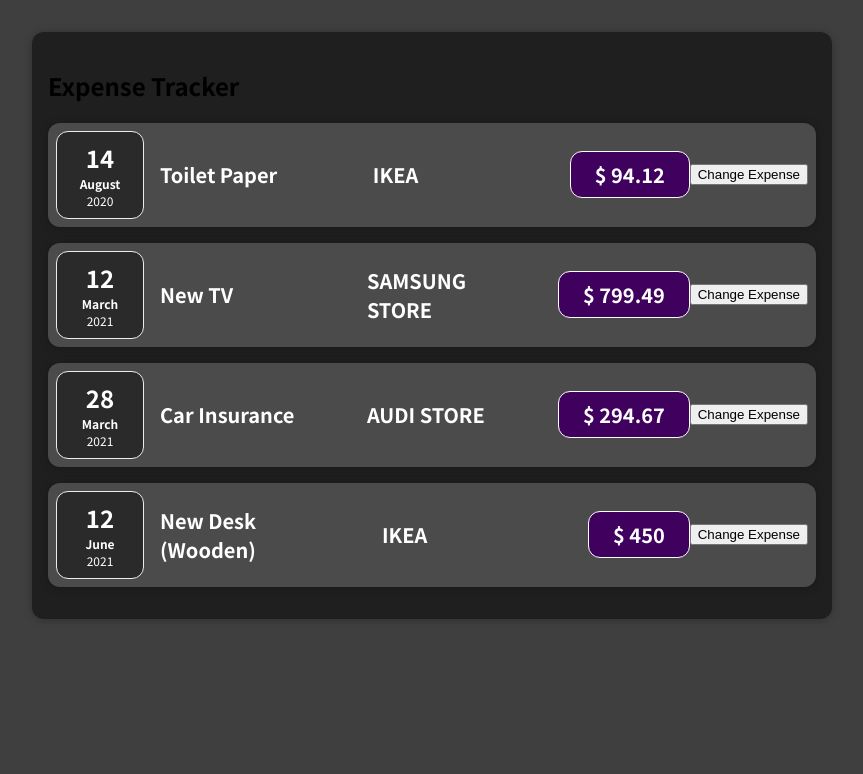
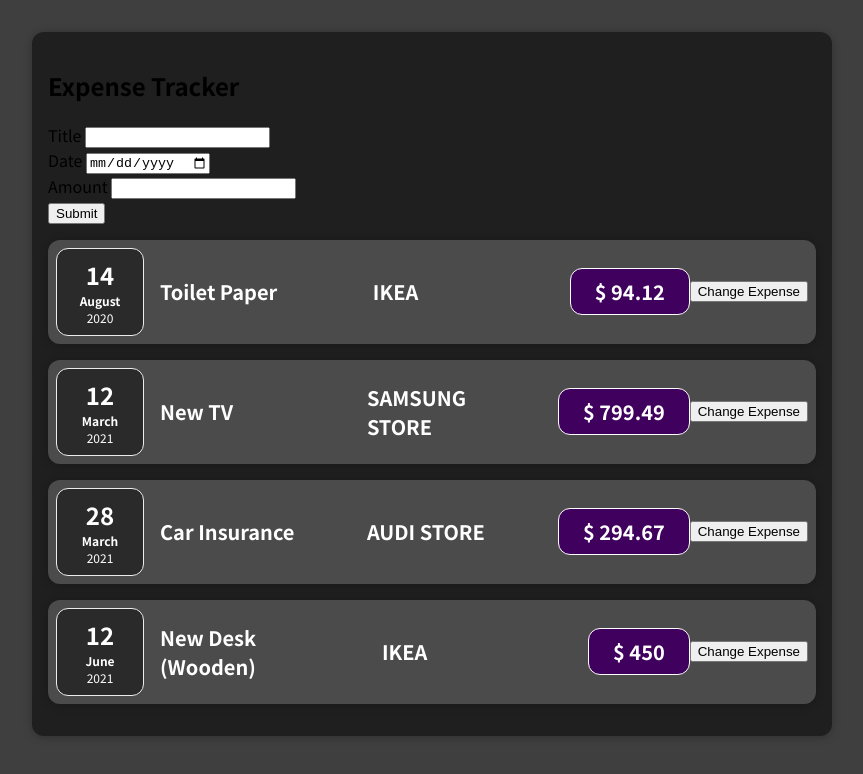
Before and after one commit to AkhilBasnotra/advance-react, a React (Create React App) app: page / in a window 1280 px wide. Shown: the top 774 px of the page, without its empty margins (208-1071 px from the left). Built offline with nearby package versions, Linux system fonts and the light colour scheme.

Commit message:
added Expense Form to add new Expenses

```diff
--- a/src/App.js
+++ b/src/App.js
@@ -1,6 +1,7 @@
 import ExpenseItem from "./components/ExpenseItem";
 import "./components/expenses.css";
 import Card from "./components/Card";
+import ExpenseForm from "./components/ExpenseForm";
 
 function App() {
   const expenses = [
@@ -35,8 +36,15 @@ function App() {
   ];
 
   return (
+    <div>
       <Card className="expenses">
         <h2>Expense Tracker</h2>
+        <ExpenseForm
+          title={expenses.title}
+          amount={expenses.amount}
+          date={expenses.date}
+          location={expenses.LocationOfExpenditure}
+        />
         {expenses.map((expense) => (
           <ExpenseItem
             title={expense.title}
@@ -46,6 +54,7 @@ function App() {
           />
         ))}
       </Card>
+    </div>
   );
 }
 
--- /dev/null
+++ b/src/components/ExpenseForm.js
@@ -0,0 +1,25 @@
+let ExpenseForm = (props) => {
+  function titleChange(e) {
+    let newValue = e.target.value;
+    console.log(newValue);
+  }
+  return (
+    <form>
+      <div>
+        <lable>Title </lable>
+        <input onChange={titleChange} type="text" />
+      </div>
+      <div>
+        <lable>Date </lable>
+        <input type="date" />
+      </div>
+      <div>
+        <lable>Amount </lable>
+        <input type="number" />
+      </div>
+      <button>Submit</button>
+    </form>
+  );
+};
+
+export default ExpenseForm;
```
Lines whose indentation alone changed are shown as unchanged.
